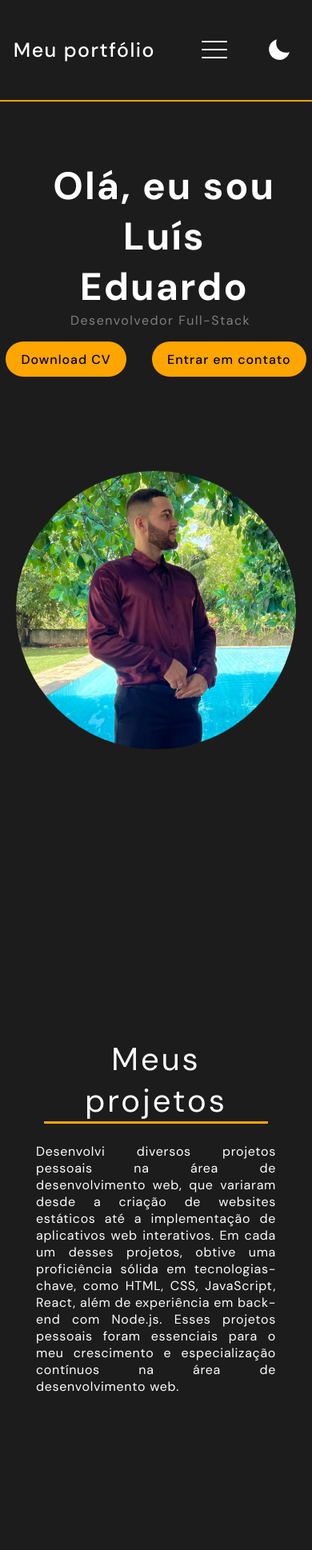
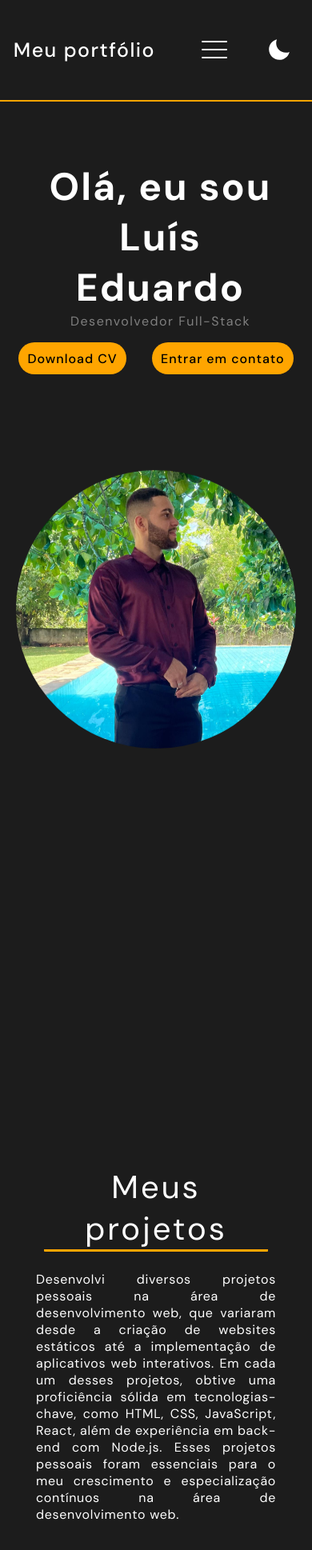
Before and after one commit to edusabi/meuportfolioV2, a React (Vite) app: page / in a window 390 px wide. Shown: the top 1938 px of the page at 80% size. Built offline with nearby package versions, Linux system fonts and the light colour scheme; no server answers.

Commit message:
css.styles2

```diff
--- a/src/components/Navbar.css
+++ b/src/components/Navbar.css
@@ -93,7 +93,7 @@
         top: 15%;
         height: 100vh;
         flex-direction: column;
-        gap: 11rem;
+        gap: 8rem;
         font-size: 3rem;
         text-align: center;
         z-index: 1;
--- a/src/components/Navbar.jsx
+++ b/src/components/Navbar.jsx
@@ -40,8 +40,10 @@ const Navbar = () => {
     const itens = document.querySelector(".itens")
 
 
+    itens.classList.remove("ativo")
+    document.querySelector("body").style.overflowY = "auto";
+
     if(itens.classList.contains("ativo")){
-      itens.classList.remove("ativo")
       document.querySelector("body").style.overflowY = "auto";
 
       line2.style.display = 'block'
@@ -61,7 +63,7 @@ const Navbar = () => {
     }
 
 
-}
+  }
 
   return (
     <nav className="navbar dark-mode">
@@ -75,13 +77,13 @@ const Navbar = () => {
       </div>
 
       <ul className="itens">
-        <NavLink to="/" className="navlink">
+        <NavLink to="/" className="navlink" onClick={()=> body.style.overflowY = "auto" }>
           Home
         </NavLink>
-        <NavLink to="/tecnologia" className="navlink">
+        <NavLink to="/tecnologia" className="navlink" onClick={()=> body.style.overflowY = "auto" }>
           Tecnologias
         </NavLink>
-        <NavLink to="/about" className="navlink">
+        <NavLink to="/about" className="navlink" onClick={()=> body.style.overflowY = "auto" }>
           Sobre
         </NavLink>
       </ul>
--- a/src/pages/Home.css
+++ b/src/pages/Home.css
@@ -214,7 +214,7 @@
     }
 
     .projects{
-        margin-top: 15rem;
+        margin-top: 25rem;
     }
 
     .home .aboutProjects{
@@ -244,4 +244,12 @@
     .projects .aboutProjects span{
         max-width: 300px;
     }
+
+    .buttonsIntro a, button {
+        padding: .6rem .7rem ;
+    }
+
+    .home .titulo {
+        margin-left: 1.7rem;
+    }
 }
```
